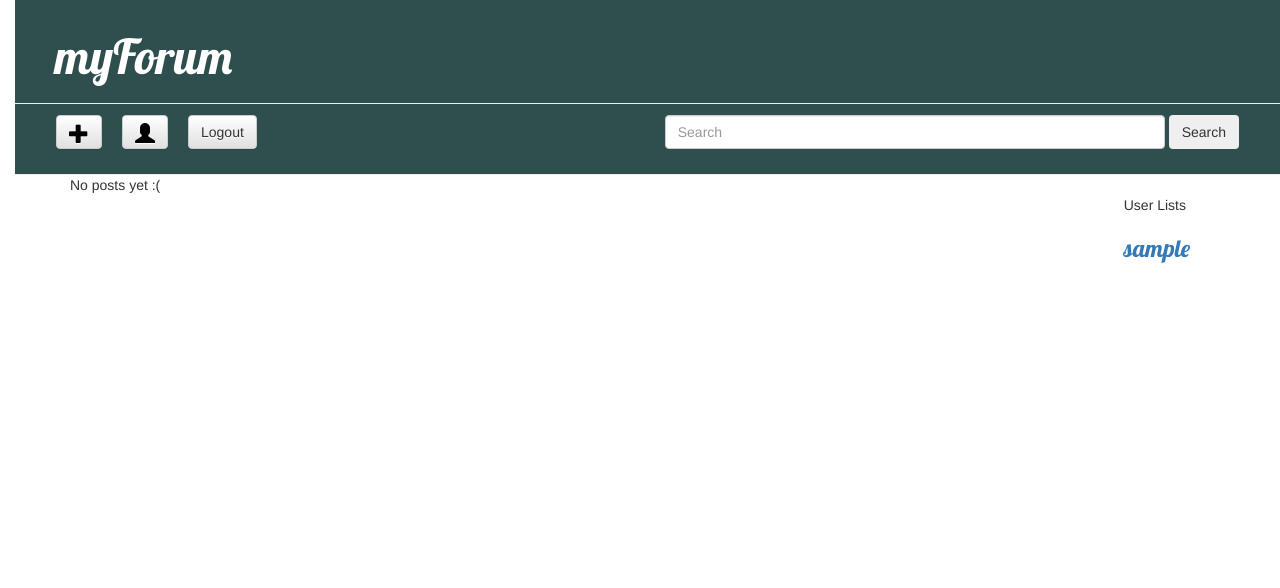
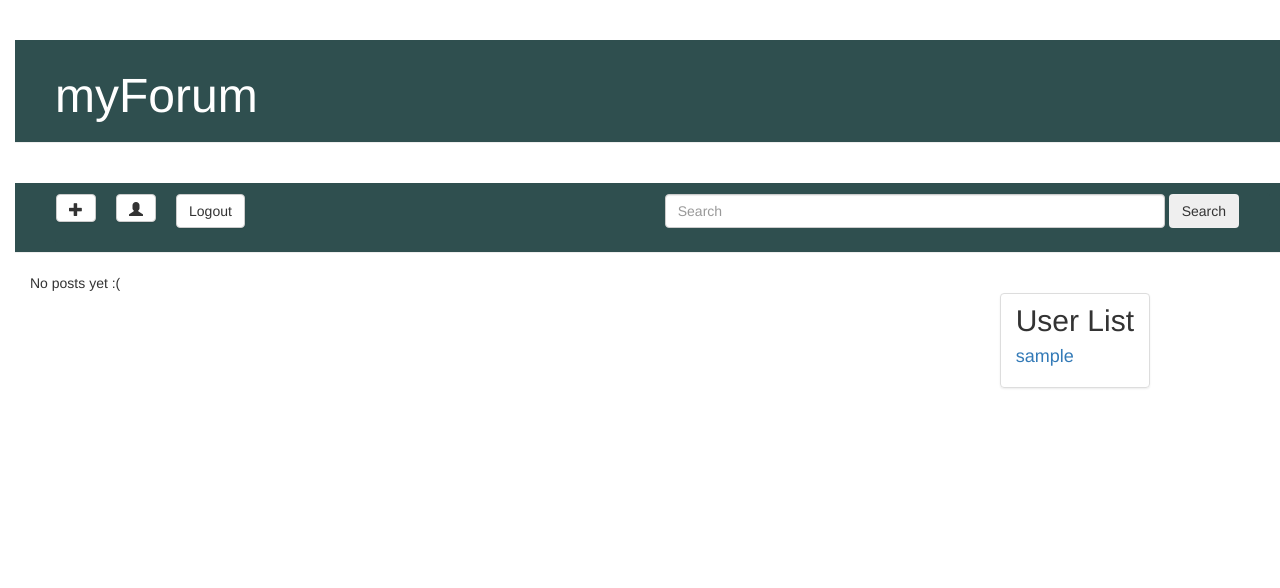
Before and after one commit to JibonNaher/myforumproject, a Django app: page / in a window 1280 px wide. Shown: the top 588 px of the page. Before the commit the page ends 263 px from the top, so only its background shows below. Run offline with Django 3.2, Linux system fonts and the light colour scheme; the visitor is signed in with stand-in values (Sample User, id 1); data comes from the database, SQL or seed files in the repository; data that the repository does not hold is empty; some libraries are stand-ins or nearby versions.

Commit message:
added modified files

```diff
--- a/myforum/templates/myforum/base.html
+++ b/myforum/templates/myforum/base.html
@@ -8,6 +8,9 @@
         <link rel="stylesheet" href="{% static 'css/myforum.css' %}">
         <script src="https://ajax.googleapis.com/ajax/libs/jquery/3.3.1/jquery.min.js"></script>
         <script src="https://maxcdn.bootstrapcdn.com/bootstrap/3.3.7/js/bootstrap.min.js"></script>
+        <link href = "/bootstrap/css/bootstrap.min.css" rel = "stylesheet">
+        <script src = "/scripts/jquery.min.js"></script>
+        <script src = "/bootstrap/js/bootstrap.min.js"></script>
     </head>
     <body>
       <div class="page-header">
--- a/myforum/templates/myforum/post_list.html
+++ b/myforum/templates/myforum/post_list.html
@@ -14,10 +14,14 @@
     </div>
     <div class="col-sm-4">
       <div class = "user-list">
-        <p>User Lists</p>
-        {% for user in users %}
-        <h3><a href="#">{{ user.username }}</a></h3>
-        {% endfor %}
+        <ul class = "list-group">
+            <li class = "list-group-item">
+               <h2 class = "list-group-item-heading">User List</h2>
+               {% for user in users %}
+               <h4><a href="#">{{ user.username }}</a></h4>
+               {% endfor %}
+            </li>
+        </ul>
       </div>
     </div>
 {% endblock %}
```
